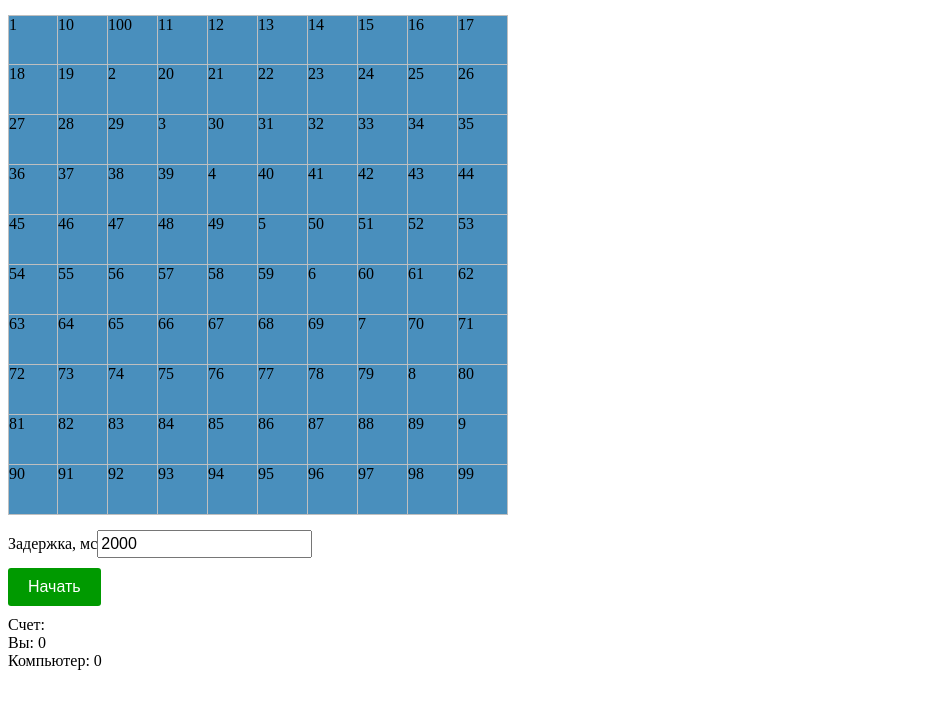
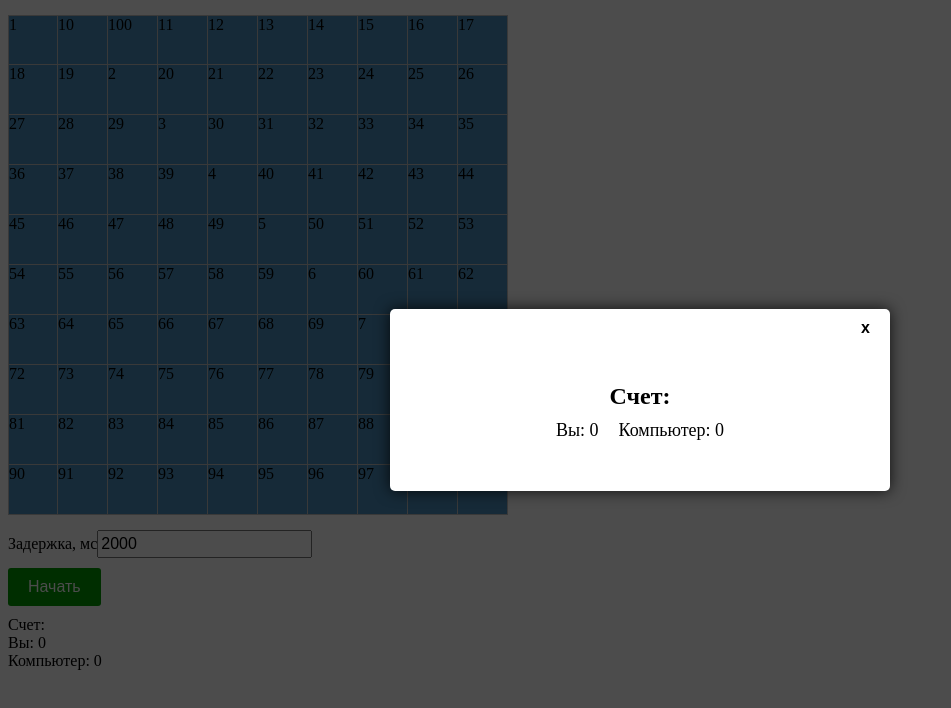
Before and after one commit to x404/game-angular, an Angular app: page / in a window 1280 px wide. Shown: the top 708 px of the page, without its empty margins (0-951 px from the left). Built offline with nearby package versions, Linux system fonts and the light colour scheme.

Commit message:
added input params to app-modal component

```diff
--- a/src/app/app.component.html
+++ b/src/app/app.component.html
@@ -1,5 +1,4 @@
 <div id="app">
-
   <div class="content">
     <div class="d-flex flex-wrap list">
       <div
@@ -12,7 +11,6 @@
           'cell-error'  : item.value | errorvalue,
           'cell-success': item.value | successvalue
         }"
-
         (click)="item.key == currentId && updateCell(item.key)"
       >
       {{item.key}}
@@ -28,3 +26,5 @@
     <app-score [countSuccess]="countSuccess" [countError]="countError"></app-score>
   </div>
 </div>
+
+<app-modal [countSuccess]="countSuccess" [countError]="countError" ></app-modal>
```
Lines whose indentation alone changed are shown as unchanged.
